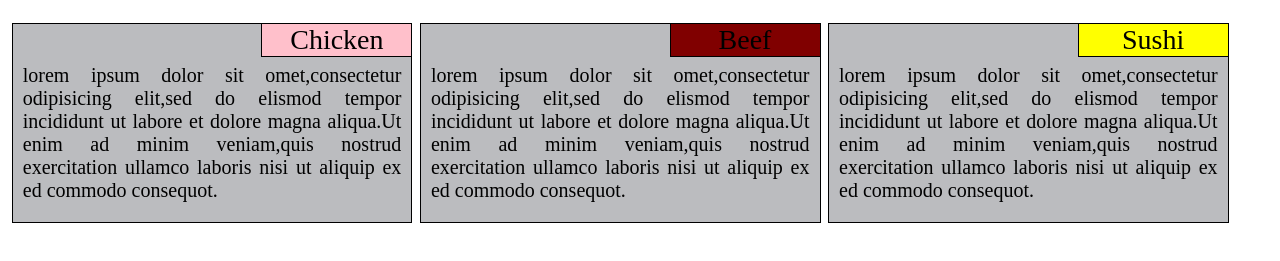
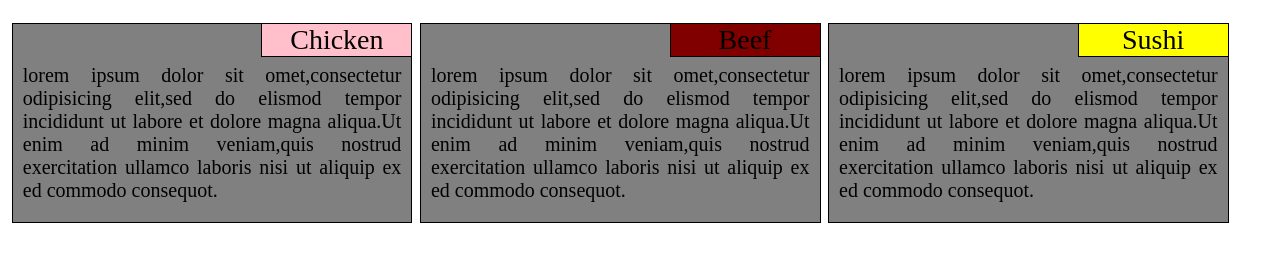
Before and after one commit to Ypoojitha/mod4_solution, a plain HTML site: page index.html in a window 1280 px wide. Shown: the part 61-322 px from the top of the page. Drawn offline with Linux system fonts and the light colour scheme.

Commit message:
Update index.html

```diff
--- a/index.html
+++ b/index.html
@@ -13,7 +13,7 @@ h1 {
   text-align: center;
 }
 section {
-  background-color: #bbbcbf;
+  background-color: grey;
   width: 32%;
   float: left;
   padding-left: 10px;
```
